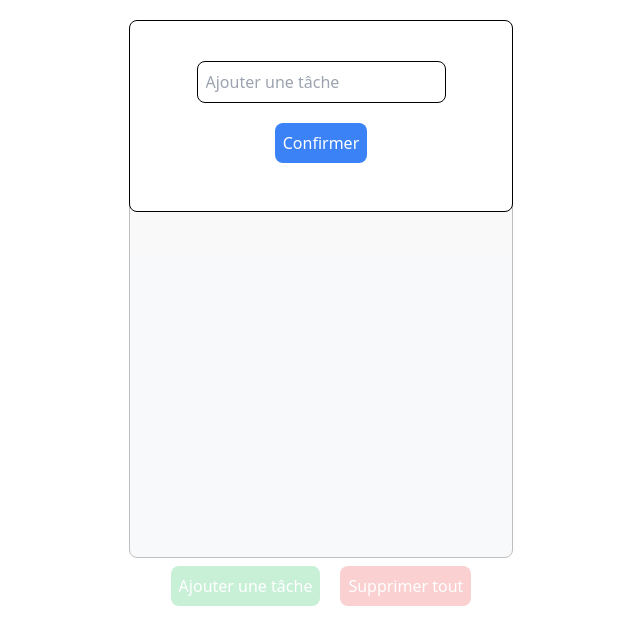
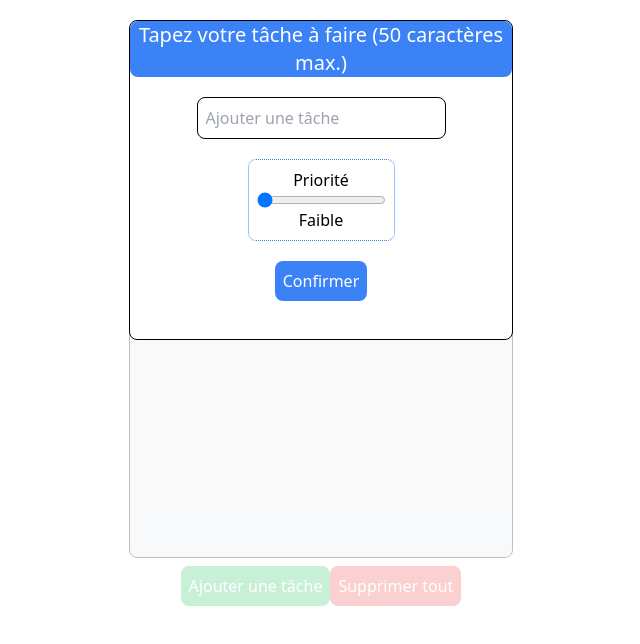
Before and after one commit to MikeLvl76/Todo-list, a React (Create React App) app in the folder todo-list/: page / in a window 1280 px wide. Both pictures are taken after typing "Sample" into the empty fields and a click on the button "Ajouter une tâche". Shown: the top 644 px of the page, without its empty margins (319-959 px from the left). Built offline with nearby package versions, Linux system fonts and the light colour scheme.

Commit message:
added priority for task

```diff
--- a/todo-list/src/components/TodoProvider.js
+++ b/todo-list/src/components/TodoProvider.js
@@ -11,8 +11,8 @@ export default function TodoProvider(props) {
     localStorage.setItem("todos", JSON.stringify(todos));
   }, [todos]);
 
-  const addTodo = (text) => {
-    setTodos([...todos, { id: Date.now(), text: text }]);
+  const addTodo = (text, priority = 0) => {
+    setTodos([...todos, { id: Date.now(), date: new Date().toLocaleString('fr-FR'), text: text, priority: priority }]);
   };
 
   const removeTodo = (id) => {
--- a/todo-list/src/components/Todolist.js
+++ b/todo-list/src/components/Todolist.js
@@ -1,11 +1,19 @@
 import { useContext, useState } from "react";
 import ReactModal from "react-modal";
 import { TodoContext } from "./App";
+
+const showPriority = (priority) => {
+  if (priority === 0) return "Faible";
+  if (priority === 1) return "Moyenne";
+  if (priority === 2) return "Haute";
+  if (priority === 3) return "Très haute";
+};
 
 export default function Todolist() {
   const { todos, addTodo, removeTodo, removeAll } = useContext(TodoContext);
   const [modalIsOpen, setModalIsOpen] = useState(false);
   const [addInput, setAddInput] = useState("");
+  const [priority, setPriority] = useState(0);
   const [search, setSearch] = useState("");
 
   return (
@@ -17,28 +25,43 @@ export default function Todolist() {
       </div>
       <div className="mx-auto">
         <input
-          className="border border-1 border-black px-2 py-2 rounded-lg mt-5 mb-5"
+          className="w-96 border border-1 border-black px-2 py-2 rounded-lg mt-5 mb-5"
           placeholder="Rechercher une tâche..."
           onChange={(e) => setSearch(e.target.value)}
         />
       </div>
       <ReactModal
-        className="mx-auto place-self-center mt-5 w-96 h-48 border border-1 border-black rounded-lg flex flex-col bg-white"
+        className="mx-auto place-self-center mt-5 w-96 h-80 border border-1 border-black rounded-lg flex flex-col bg-white"
         isOpen={modalIsOpen}
-        styles={{ width: "50%" }}
         ariaHideApp={false}
         onRequestClose={() => setModalIsOpen((prev) => !prev)}
       >
+        <h1 className="text-xl text-center text-white h-fit bg-blue-500 rounded-lg">
+          Tapez votre tâche à faire (50 caractères max.)
+        </h1>
         <input
-          className="border border-1 border-black mx-auto px-2 py-2 w-min rounded-lg mt-10 mb-5"
+          className="border border-1 border-black mx-auto px-2 py-2 w-min rounded-lg mt-5 mb-5"
           placeholder="Ajouter une tâche"
+          minLength={1}
           maxLength={50}
           onChange={(e) => setAddInput(e.target.value)}
         />
+        <div className="flex flex-col mx-auto px-2 py-2  mb-5 border border-1 border-blue-500 w-fit border-dotted rounded-lg">
+          <label className="text-center">Priorité</label>
+          <input
+            className="w-min mx-auto"
+            type="range"
+            min={0}
+            max={3}
+            value={priority}
+            onChange={(e) => setPriority(parseInt(e.target.value))}
+          />
+          <p className="text-center">{showPriority(priority)}</p>
+        </div>
         <button
           className="mx-auto bg-blue-500 w-min text-white rounded-lg px-2 py-2"
           onClick={() => {
-            addTodo(addInput);
+            addTodo(addInput, priority);
             setModalIsOpen((prev) => !prev);
           }}
         >
@@ -48,11 +71,13 @@ export default function Todolist() {
       <div className="mx-auto border border-1 border-black bg-gray-200 rounded-lg overflow-auto w-96 h-96">
         <ul className="mx-auto w-fit space-y-5 px-3 py-3">
           {todos
+            .sort((a, b) => b.priority - a.priority)
             .filter((e) => (search.length > 0 ? e.text.startsWith(search) : e))
             .map((todo, i) => (
               <li
                 className="border border-1 border-black rounded-lg px-3 py-3 w-full bg-white hover:bg-black hover:text-white"
                 key={i}
+                title={`Ajouté le ${todo.date}`}
               >
                 <div className="flex flex-row ">
                   <div className="flex-1 w-64">
@@ -69,15 +94,15 @@ export default function Todolist() {
             ))}
         </ul>
       </div>
-      <div className="mx-auto flex flex-row mt-2 space-x-5">
+      <div className="mx-auto flex flex-row items-stretch mt-2">
         <button
-          className="bg-green-500 text-white rounded-lg px-2 py-2"
+          className="bg-green-500 text-white rounded-lg px-2 py-2 grow focus:outline-none hover:bg-green-700"
           onClick={() => setModalIsOpen((prev) => !prev)}
         >
           Ajouter une tâche
         </button>
         <button
-          className="bg-red-500 text-white rounded-lg px-2 py-2"
+          className="bg-red-500 text-white rounded-lg px-2 py-2 grow focus:outline-none hover:bg-red-700"
           onClick={() => removeAll()}
         >
           Supprimer tout
```
